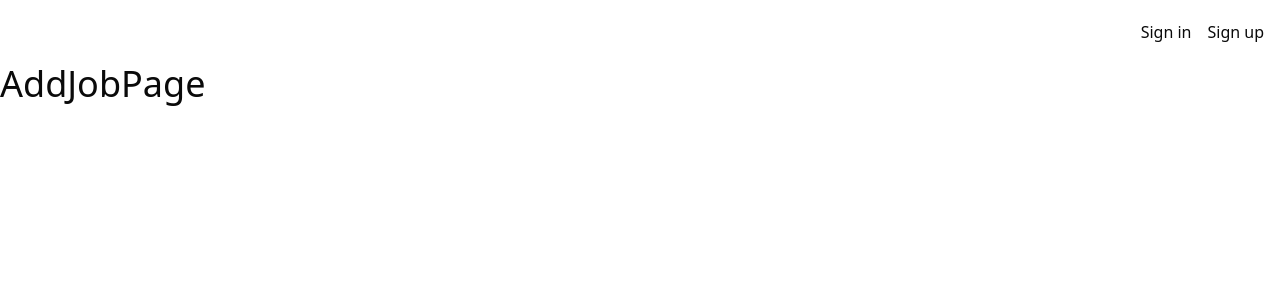
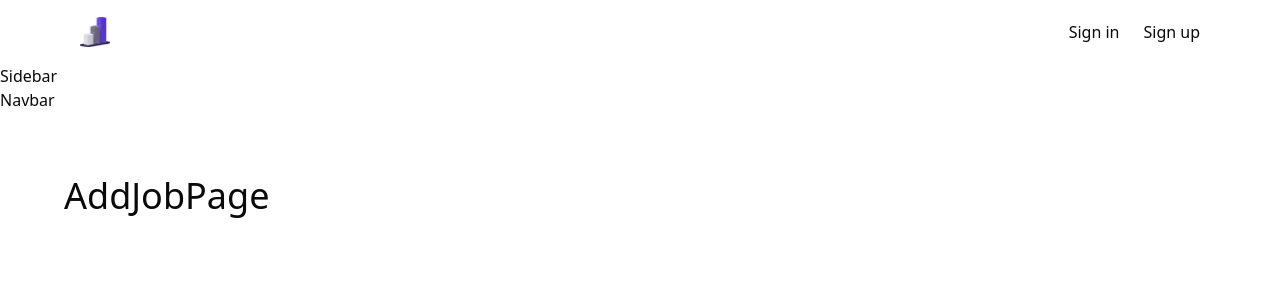
Before and after one commit to git-emran/job-tracker, a Next.js app: page /add-job in a window 1280 px wide. Shown: the top 300 px of the page. Built offline with nearby package versions, Linux system fonts and the light colour scheme; no server answers.

Commit message:
Clerkauth fixed

```diff
--- a/app/(dashboard)/add-job/page.tsx
+++ b/app/(dashboard)/add-job/page.tsx
@@ -1,7 +1,13 @@
 import React from "react";
 
+
 function AddJobPage() {
-  return <h1 className="text-4xl">AddJobPage</h1>;
+  return (
+    <main className="text-4xl">
+
+      AddJobPage
+    </main>
+  );
 }
 
 export default AddJobPage;
--- a/app/(dashboard)/layout.tsx
+++ b/app/(dashboard)/layout.tsx
@@ -1,7 +1,23 @@
 import React from "react";
+import Navbar from "@/components/Navbar";
+import Sidebar from "@/components/Sidebar";
 
-function layout({ children }: { children: React.ReactNode }) {
-  return <div>{children}</div>;
+import { PropsWithChildren } from "react";
+
+function layout({ children }: PropsWithChildren) {
+  return (
+    <main className="grid lg:grid cols-5">
+      {/* fist-col hide on small screen */}
+      <div className="hidden lg:block lg:col-span-1 log:min-h-screen">
+        <Sidebar />
+      </div>
+      {/* second-col hide dropdown on big screen */}
+      <div className="lg:col-span-4">
+        <Navbar />
+        <div className="py-16 px-4 sm:px-8 lg:px-16">{children}</div>
+      </div>
+    </main>
+  );
 }
 
 export default layout;
--- a/app/layout.tsx
+++ b/app/layout.tsx
@@ -2,17 +2,19 @@
 import type { Metadata } from "next";
 import { Geist, Geist_Mono } from "next/font/google";
 import "./globals.css";
+import {
+  SignInButton,
+  SignUpButton,
+  SignedIn,
+  SignedOut,
+  UserButton,
+} from "@clerk/nextjs";
 const geistSans = Geist({
   variable: "--font-geist-sans",
   subsets: ["latin"],
 });
 import {
   ClerkProvider,
-  SignInButton,
-  SignUpButton,
-  SignedIn,
-  SignedOut,
-  UserButton,
 } from "@clerk/nextjs";
 
 const geistMono = Geist_Mono({
@@ -24,6 +26,8 @@ export const metadata: Metadata = {
   title: "EZTrack",
   description: "Easy to use Job tracker.",
 };
+import Image from "next/image";
+import Logo from "../public/logo.png";
 
 export default function RootLayout({
   children,
@@ -33,18 +37,21 @@ export default function RootLayout({
   return (
     <ClerkProvider>
       <html lang="en">
-        <header className="flex justify-end items-center p-4 gap-4 h-16">
-          <SignedOut>
-            <SignInButton />
-            <SignUpButton />
-          </SignedOut>
-          <SignedIn>
-            <UserButton />
-          </SignedIn>
-        </header>
         <body
           className={`${geistSans.variable} ${geistMono.variable} antialiased`}
         >
+          <header className="flex justify-between items-center px-20 gap-4 h-16">
+            <Image src={Logo} alt="Logo" height={30} width={30} />
+            <div className="flex gap-6">
+              <SignedOut>
+                <SignInButton />
+                <SignUpButton />
+              </SignedOut>
+              <SignedIn>
+                <UserButton />
+              </SignedIn>
+            </div>
+          </header>
           {children}
         </body>
       </html>
--- a/app/page.tsx
+++ b/app/page.tsx
@@ -1,6 +1,5 @@
 "use client";
-import Image from "next/image";
-import Logo from "../public/logo.png";
+
 import TextPressure from "@/components/ui/TextPressure";
 import { Button } from "@/components/ui/button";
 import { Strong, Text } from "@radix-ui/themes";
@@ -10,10 +9,6 @@ import { Strong, Text } from "@radix-ui/themes";
 export default function Home() {
   return (
     <main>
-      <header className=" flex justify-between flex-row **:max-w-6xl mx-auto px-4 sm:px-8 py-6">
-        <Image src={Logo} alt="Logo" height={30} width={30} />
-
-      </header>
       <section className="max-w-6xl mx-auto px-4 sm:px-8 h-screen -mt-20 grid lg:grid-cols-[1fr, 400px] items-center ">
         <div className="items-center justify-center text-center gap-4 flex flex-col">
           <TextPressure
--- /dev/null
+++ b/components/LinksDropdown.tsx
@@ -0,0 +1,7 @@
+import React from "react";
+
+function LinksDropdown() {
+  return <h2>LinksDropdown</h2>;
+}
+
+export default LinksDropdown;
--- /dev/null
+++ b/components/Navbar.tsx
@@ -0,0 +1,9 @@
+import React from 'react'
+
+function Navbar() {
+  return (
+    <h2>Navbar</h2>
+  )
+}
+
+export default Navbar
--- /dev/null
+++ b/components/ThemeToggle.tsx
@@ -0,0 +1,9 @@
+import React from 'react'
+
+function ThemeToggle() {
+  return (
+    <h2>ThemeToggle</h2>
+  )
+}
+
+export default ThemeToggle
```
